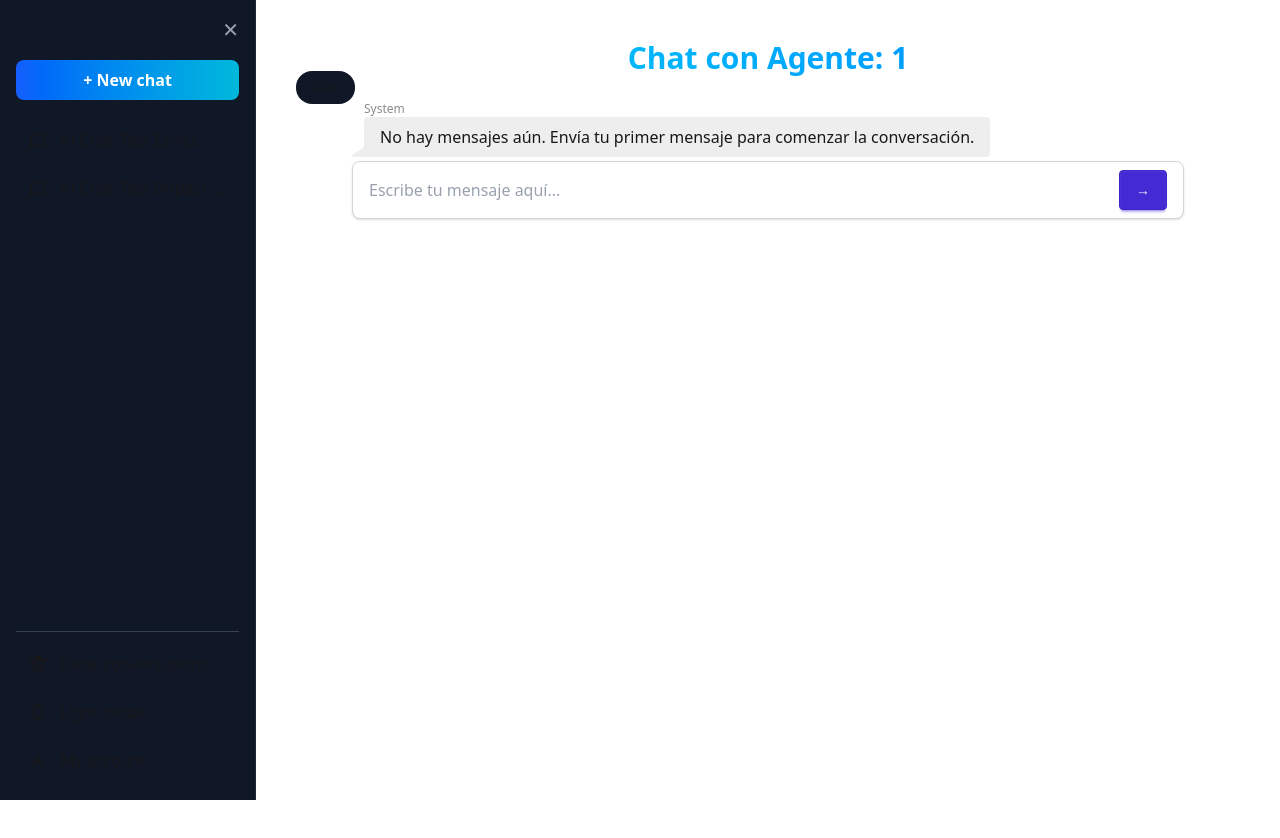
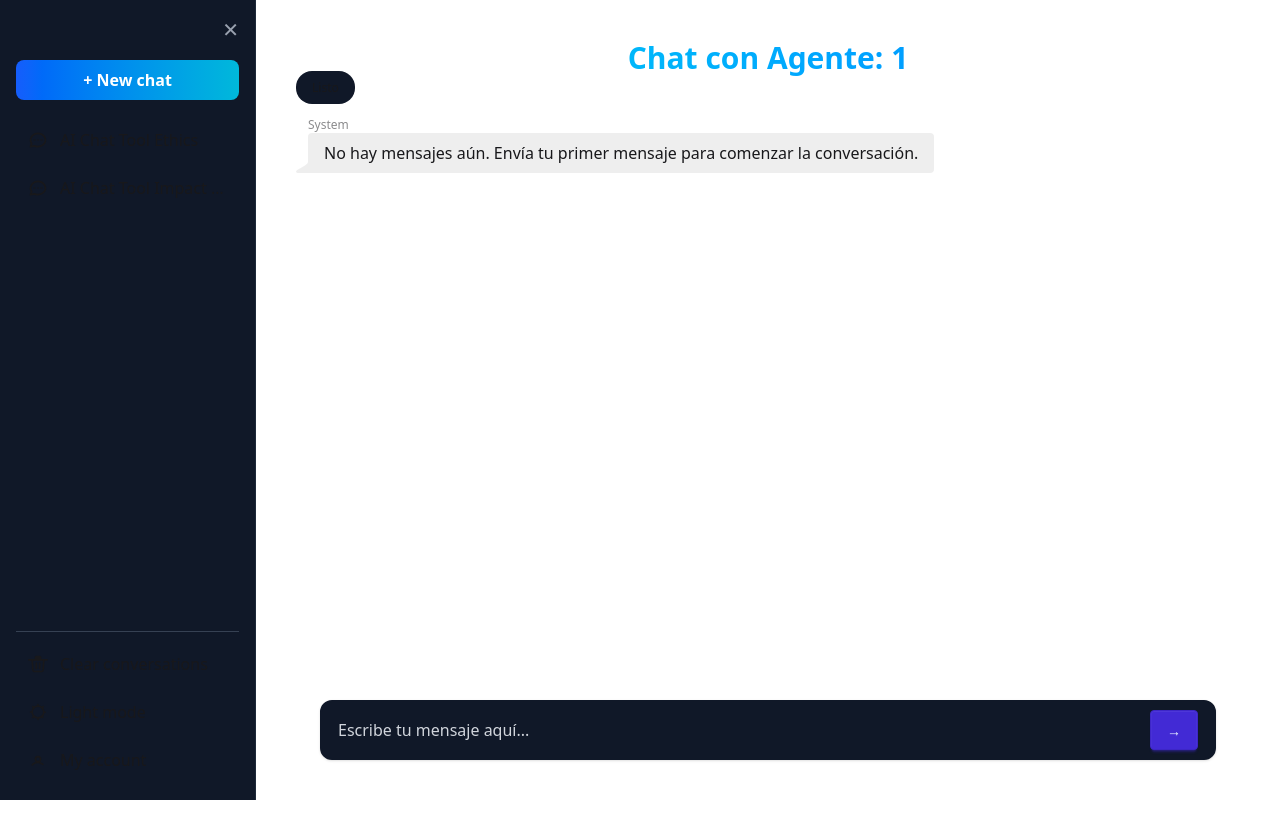
Before and after one commit to lesquel/agent-python-ia, an Angular app in the folder fronted/: page /chat/1 in a window 1280 px wide. Shown: the top 838 px of the page. After the commit the page ends 800 px from the top, so only its background shows below. Built offline with nearby package versions, Linux system fonts and the light colour scheme.

Commit message:
feature(chat input) style according to the page design

```diff
--- a/fronted/src/app/modules/chat/pages/chat/chat.html
+++ b/fronted/src/app/modules/chat/pages/chat/chat.html
@@ -1,9 +1,9 @@
 <div class="flex h-screen">
   <app-sidebar></app-sidebar>
 
-  <div class="chat-container w-full p-10">
+  <div class="chat-container w-full p-10 flex flex-col items-center gap-4">
     <!-- header -->
-    <div class="chat-header w-full flex flex-col">
+    <div class="chat-header w-full flex flex-col justify-between">
       <h3 class="text-3xl font-bold text-center text-balance bg-clip-text text-transparent bg-gradient-to-r from-cyan-400 to-blue-500">
         Chat con Agente: {{ id() }}
       </h3>
@@ -21,11 +21,10 @@
       </div>
     </div>
 
-    <!-- chat container -->
-    <div
-      class="max-w-4xl mx-auto px-4 sm:px-6 lg:px-8 relative min-h-screen pb-20"
-    >
-      <div class="messages-container">
+    <!-- chat -->
+    <div class="w-full relative h-full flex flex-col gap-4 justify-between items-center">
+      <!-- chats container -->
+      <div class="messages-container w-full max-h-full overflow-y-auto">
         @for (message of messages; track trackByMessageId($index, message)) {
 
         <!-- Mensaje del Usuario -->
@@ -80,14 +79,13 @@
         }
       </div>
 
-      <form [formGroup]="msgForm" (submit)="sendMessage()" class="">
-        <div
-          class="flex items-center border border-gray-300 rounded-lg px-4 py-2 bg-white shadow-sm w-full"
-        >
+      <!-- Formulario de mensaje -->
+      <form [formGroup]="msgForm" (submit)="sendMessage()" class="w-full max-w-4xl">
+        <div class="flex items-center border-2 border-gray-900 rounded-xl px-4 py-2 bg-gray-900 shadow-sm w-full focus-within:border-cyan-400/30 transition-all duration-200">
           <input
             type="text"
             placeholder="Escribe tu mensaje aquí..."
-            class="flex-grow outline-none text-gray-800 bg-transparent placeholder-gray-400"
+            class="flex-grow outline-none text-white bg-transparent placeholder-gray-300"
             formControlName="message"
             [disabled]="isSending"
             autocomplete="off"
```
